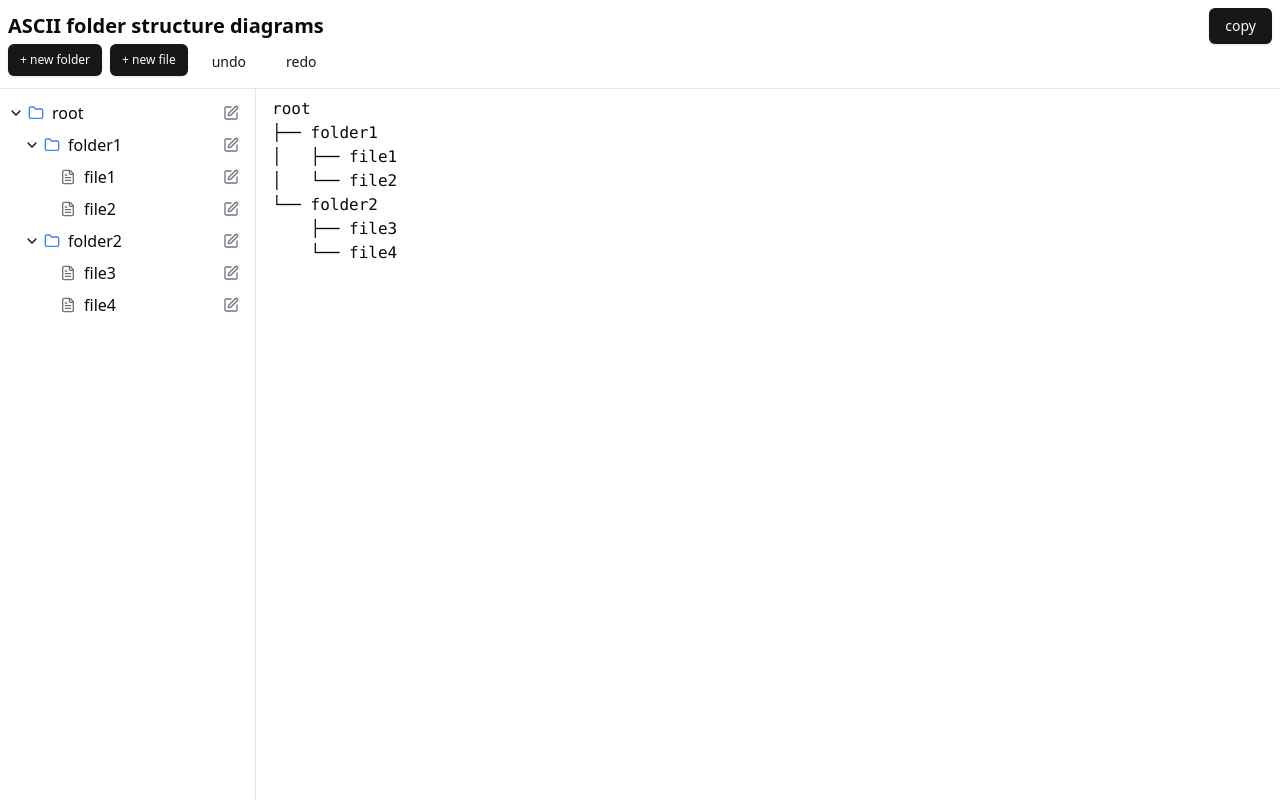
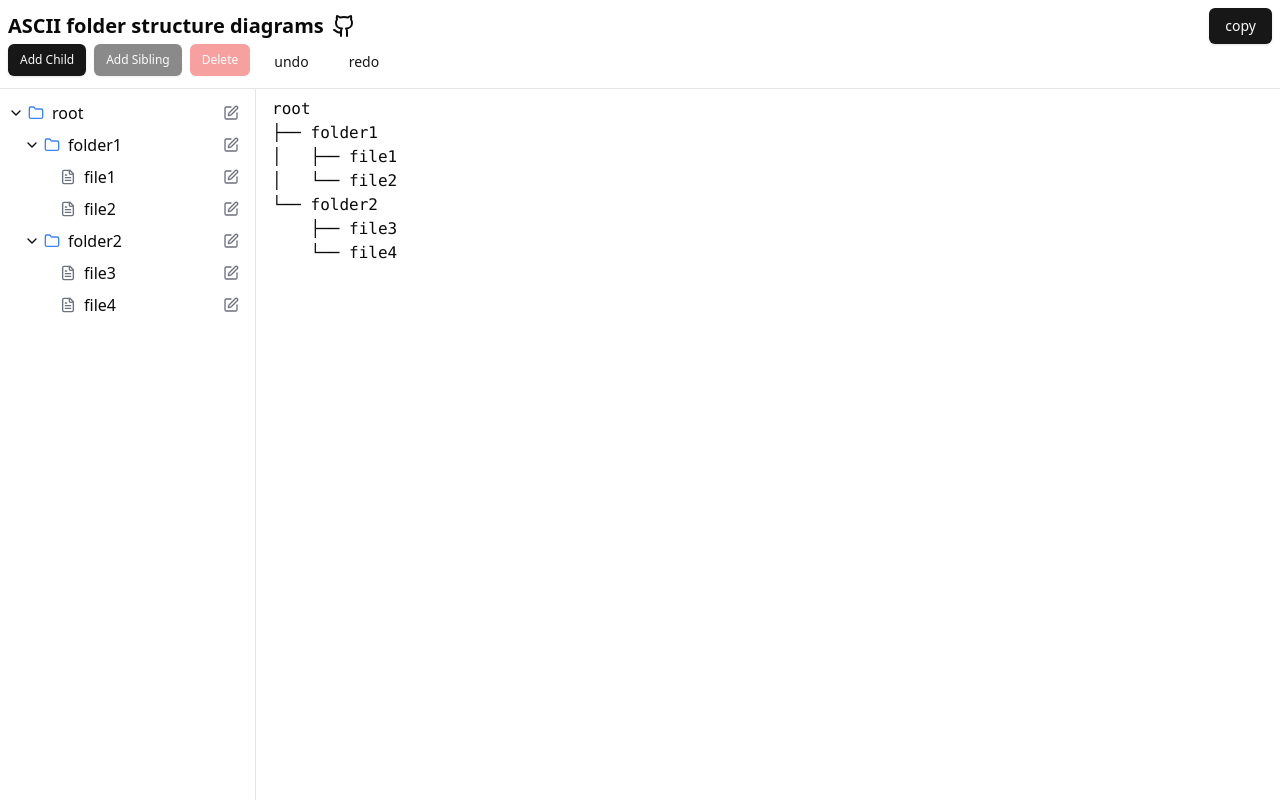
Before and after one commit to Mirrorgo/ascii-tree, a React (Vite) app: page / in a window 1280 px wide. Built offline with nearby package versions, Linux system fonts and the light colour scheme.

Commit message:
feat: add basic interaction for folder view

```diff
--- a/src/App.tsx
+++ b/src/App.tsx
@@ -5,6 +5,7 @@ import {
   ChevronRight,
   FileText,
   Folder,
+  Github,
   SquarePen,
 } from "lucide-react";
 import { Input } from "@/components/ui/input";
@@ -12,7 +13,6 @@ import { Input } from "@/components/ui/input";
 type TreeNode = {
   id: string;
   name: string;
-  type: "file" | "folder";
   children?: TreeNode[];
 };
 
@@ -20,72 +20,176 @@ function generateId() {
   return Math.random().toString(36).substring(2, 9);
 }
 
+// 添加一个辅助函数来获取树中的所有节点ID
+function getAllNodeIds(node: TreeNode): string[] {
+  const ids = [node.id];
+  if (node.children) {
+    node.children.forEach((child) => {
+      ids.push(...getAllNodeIds(child));
+    });
+  }
+  return ids;
+}
+
+// 添加一个函数来获取两个节点之间的所有节点
+function getNodesBetween(
+  tree: TreeNode,
+  startId: string,
+  endId: string
+): string[] {
+  const allIds = getAllNodeIds(tree);
+  const startIndex = allIds.indexOf(startId);
+  const endIndex = allIds.indexOf(endId);
+
+  if (startIndex === -1 || endIndex === -1) return [];
+
+  const start = Math.min(startIndex, endIndex);
+  const end = Math.max(startIndex, endIndex);
+
+  return allIds.slice(start, end + 1);
+}
+
 function App() {
   const [fileTree, setFileTree] = useState<TreeNode>({
     id: "root",
     name: "root",
-    type: "folder",
     children: [
       {
         id: "1",
         name: "folder1",
-        type: "folder",
         children: [
           {
             id: "2",
             name: "file1",
-            type: "file",
           },
           {
             id: "3",
             name: "file2",
-            type: "file",
           },
         ],
       },
       {
         id: "4",
         name: "folder2",
-        type: "folder",
         children: [
           {
             id: "5",
             name: "file3",
-            type: "file",
           },
           {
             id: "6",
             name: "file4",
-            type: "file",
           },
         ],
       },
     ],
   });
 
-  const addFolder = () => {
-    const newFolder: TreeNode = {
+  const [selectedNodeIds, setSelectedNodeIds] = useState<string[]>([]);
+
+  const [lastSelectedId, setLastSelectedId] = useState<string | null>(null);
+
+  const addChildNode = () => {
+    if (selectedNodeIds.length > 1) return; // 选中多个节点时禁用添加功能
+    if (selectedNodeIds.length === 0) {
+      // 如果没有选中节点，添加到根节点
+      const newNode: TreeNode = {
         id: generateId(),
-      name: "New Folder",
-      type: "folder",
-      children: [],
+        name: "New Node",
       };
       setFileTree((prev) => ({
         ...prev,
-      children: [...(prev.children || []), newFolder],
+        children: [...(prev.children || []), newNode],
       }));
+      return;
+    } else {
+      // 此时只需要考虑选中的节点数量为1的情况，因为更大的时候会禁用添加功能
+      const selectedNodeId = selectedNodeIds[0];
+      const addNodeToParent = (node: TreeNode): TreeNode => {
+        if (node.id === selectedNodeId) {
+          return {
+            ...node,
+            children: [
+              ...(node.children || []),
+              {
+                id: generateId(),
+                name: "New Node",
+              },
+            ],
+          };
+        }
+        if (node.children) {
+          return {
+            ...node,
+            children: node.children.map(addNodeToParent),
+          };
+        }
+        return node;
       };
 
-  const addFile = () => {
-    const newFile: TreeNode = {
+      setFileTree(addNodeToParent);
+    }
+
+    // 在选中的节点下添加子节点
+  };
+
+  const addSiblingNode = () => {
+    if (selectedNodeIds.length > 1) return; // 选中多个节点时禁用添加功能
+    if (selectedNodeIds.length === 0) return; // 没有选中节点时禁用添加功能
+
+    // 选中的节点数量为1的情况
+    const selectedNodeId = selectedNodeIds[0];
+    if (!selectedNodeId || selectedNodeId === "root") {
+      return; // 根节点没有同级节点
+    }
+
+    const addSibling = (node: TreeNode): TreeNode => {
+      if (node.children?.some((child) => child.id === selectedNodeId)) {
+        // 找到了父节点
+        return {
+          ...node,
+          children: [
+            ...node.children,
+            {
               id: generateId(),
-      name: "New File",
-      type: "file",
+              name: "New Node",
+            },
+          ],
         };
-    setFileTree((prev) => ({
-      ...prev,
-      children: [...(prev.children || []), newFile],
-    }));
+      }
+      if (node.children) {
+        return {
+          ...node,
+          children: node.children.map(addSibling),
+        };
+      }
+      return node;
+    };
+
+    setFileTree(addSibling);
+  };
+
+  // 在 App 组件中添加删除函数
+  const deleteNode = () => {
+    if (selectedNodeIds.includes("root")) return;
+    if (selectedNodeIds.length === 0) return;
+
+    const removeNodes = (node: TreeNode): TreeNode => {
+      if (node.children) {
+        const filteredChildren = node.children
+          .filter((child) => !selectedNodeIds.includes(child.id))
+          .map(removeNodes);
+
+        return {
+          ...node,
+          children: filteredChildren,
+        };
+      }
+      return node;
+    };
+
+    setFileTree(removeNodes);
+    setSelectedNodeIds([]); // 删除后清除选中状态
   };
 
   const updateNode = (nodeId: string, newName: string) => {
@@ -112,15 +216,13 @@ function App() {
   ): string => {
     let result = "";
 
-    // 处理根节点
     if (isRoot) {
       result = node.name + "\n";
-      prefix = ""; // 重置前缀，确保从 root 开始对齐
+      prefix = "";
     } else {
       result = prefix + (isLast ? "└── " : "├── ") + node.name + "\n";
     }
 
-    // 处理子节点
     if (node.children && node.children.length > 0) {
       node.children.forEach((child, index) => {
         let newPrefix;
@@ -137,13 +239,44 @@ function App() {
     return result;
   };
 
+  const handleNodeSelection = (
+    id: string,
+    ctrlKey: boolean,
+    shiftKey: boolean
+  ) => {
+    if (ctrlKey) {
+      // Ctrl+点击的逻辑保持不变
+      setSelectedNodeIds((prev) =>
+        prev.includes(id)
+          ? prev.filter((nodeId) => nodeId !== id)
+          : [...prev, id]
+      );
+      setLastSelectedId(id);
+    } else if (shiftKey && lastSelectedId) {
+      // Shift+点击：选择范围
+      const nodesBetween = getNodesBetween(fileTree, lastSelectedId, id);
+      setSelectedNodeIds(nodesBetween);
+    } else {
+      // 普通点击：选择单个
+      setSelectedNodeIds([id]);
+      setLastSelectedId(id);
+    }
+  };
+
   return (
     <div className="h-screen flex flex-col">
       <div className="w-full border-b p-2">
         <div className="flex justify-between items-center">
-          <div className="font-bold text-xl">
+          <a
+            className="flex items-center"
+            target="_blank"
+            href="https://github.com/Mirrorgo/ascii-tree/"
+          >
+            <div className="font-bold text-xl mr-2">
               ASCII folder structure diagrams
             </div>
+            <Github className="cursor-pointer" />
+          </a>
           <Button
             className="ml-auto"
             onClick={() => {
@@ -155,11 +288,31 @@ function App() {
           </Button>
         </div>
         <div className="flex gap-2">
-          <Button size="sm" onClick={addFolder}>
-            + new folder
+          <Button
+            size="sm"
+            onClick={addChildNode}
+            disabled={selectedNodeIds.length > 1}
+          >
+            Add Child
           </Button>
-          <Button size="sm" onClick={addFile}>
-            + new file
+          <Button
+            size="sm"
+            onClick={addSiblingNode}
+            disabled={
+              selectedNodeIds.length !== 1 || selectedNodeIds.includes("root")
+            }
+          >
+            Add Sibling
+          </Button>
+          <Button
+            size="sm"
+            variant="destructive"
+            onClick={deleteNode}
+            disabled={
+              selectedNodeIds.length === 0 || selectedNodeIds.includes("root")
+            }
+          >
+            Delete
           </Button>
           <Button variant="link">undo</Button>
           <Button variant="link">redo</Button>
@@ -167,7 +320,14 @@ function App() {
       </div>
       <div className="flex flex-1 gap-2">
         <div className="w-64 border-r p-2">
-          <TreeNodeComponent node={fileTree} onUpdate={updateNode} />
+          <TreeNodeComponent
+            node={fileTree}
+            onUpdate={updateNode}
+            selectedNodeIds={selectedNodeIds}
+            onSelectNode={(id, ctrlKey, shiftKey) =>
+              handleNodeSelection(id, ctrlKey, shiftKey)
+            }
+          />
         </div>
         <div className="flex-1 p-2 font-mono whitespace-pre">
           {generateAscii(fileTree)}
@@ -181,13 +341,28 @@ const TreeNodeComponent = ({
   node,
   level = 0,
   onUpdate,
+  selectedNodeIds,
+  onSelectNode,
 }: {
   node: TreeNode;
   level?: number;
   onUpdate: (id: string, newName: string) => void;
+  selectedNodeIds: string[];
+  onSelectNode: (id: string, ctrlKey: boolean, shiftKey: boolean) => void;
 }) => {
   const [isOpen, setIsOpen] = useState(true);
   const [isEditing, setIsEditing] = useState(false);
+  const hasChildren = node.children && node.children.length > 0;
+  const isSelected = selectedNodeIds.includes(node.id);
+
+  const handleNodeClick = (e: React.MouseEvent) => {
+    e.stopPropagation();
+    onSelectNode(node.id, e.ctrlKey, e.shiftKey);
+    if (hasChildren && !e.ctrlKey && !e.shiftKey) {
+      setIsOpen(!isOpen);
+    }
+  };
+
   const handleEdit: MouseEventHandler<SVGSVGElement> = (e) => {
     e.stopPropagation();
     setIsEditing(!isEditing);
@@ -201,11 +376,13 @@ const TreeNodeComponent = ({
   return (
     <div className="select-none">
       <div
-        className="flex items-center hover:bg-gray-100 rounded px-2 py-1 cursor-pointer"
+        className={`flex items-center hover:bg-gray-100 rounded px-2 py-1 cursor-pointer ${
+          isSelected ? "bg-blue-100 hover:bg-blue-200" : ""
+        }`}
         style={{ paddingLeft: `${level * 16}px` }}
-        onClick={() => node.type === "folder" && setIsOpen(!isOpen)}
+        onClick={handleNodeClick}
       >
-        {node.type === "folder" ? (
+        {hasChildren ? (
           <>
             {isOpen ? (
               <ChevronDown className="w-4 h-4 mr-1" />
@@ -237,14 +414,16 @@ const TreeNodeComponent = ({
         />
       </div>
 
-      {node.type === "folder" && node.children && isOpen && (
+      {hasChildren && isOpen && (
         <div>
-          {node.children.map((child) => (
+          {node.children!.map((child) => (
             <TreeNodeComponent
               key={child.id}
               node={child}
               level={level + 1}
               onUpdate={onUpdate}
+              selectedNodeIds={selectedNodeIds}
+              onSelectNode={onSelectNode}
             />
           ))}
         </div>
```
Also changed, not shown: 1 other file (tests, documents, lock files or other folders). Lines whose indentation alone changed are shown as unchanged.
